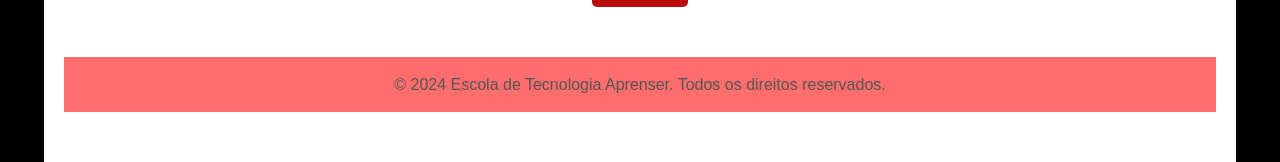
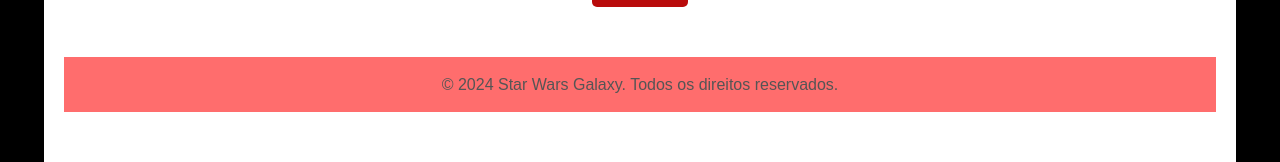
Before and after one commit to Luh095/Projects-Front-End, a plain HTML site: page lading page star wars/saibaMais.html in a window 1280 px wide. Shown: the part 2312-2474 px from the top of the page. Drawn offline with Linux system fonts and the light colour scheme.

Commit message:
Add files via upload

```diff
--- a/lading page star wars/saibaMais.html
+++ b/lading page star wars/saibaMais.html
@@ -76,7 +76,7 @@
   </div>
 
   <footer>
-    <p>&copy; 2024 Escola de Tecnologia Aprenser. Todos os direitos reservados.</p>
+    <p>&copy; 2024 Star Wars Galaxy. Todos os direitos reservados.</p>
   </footer>
 
 </body>
```
